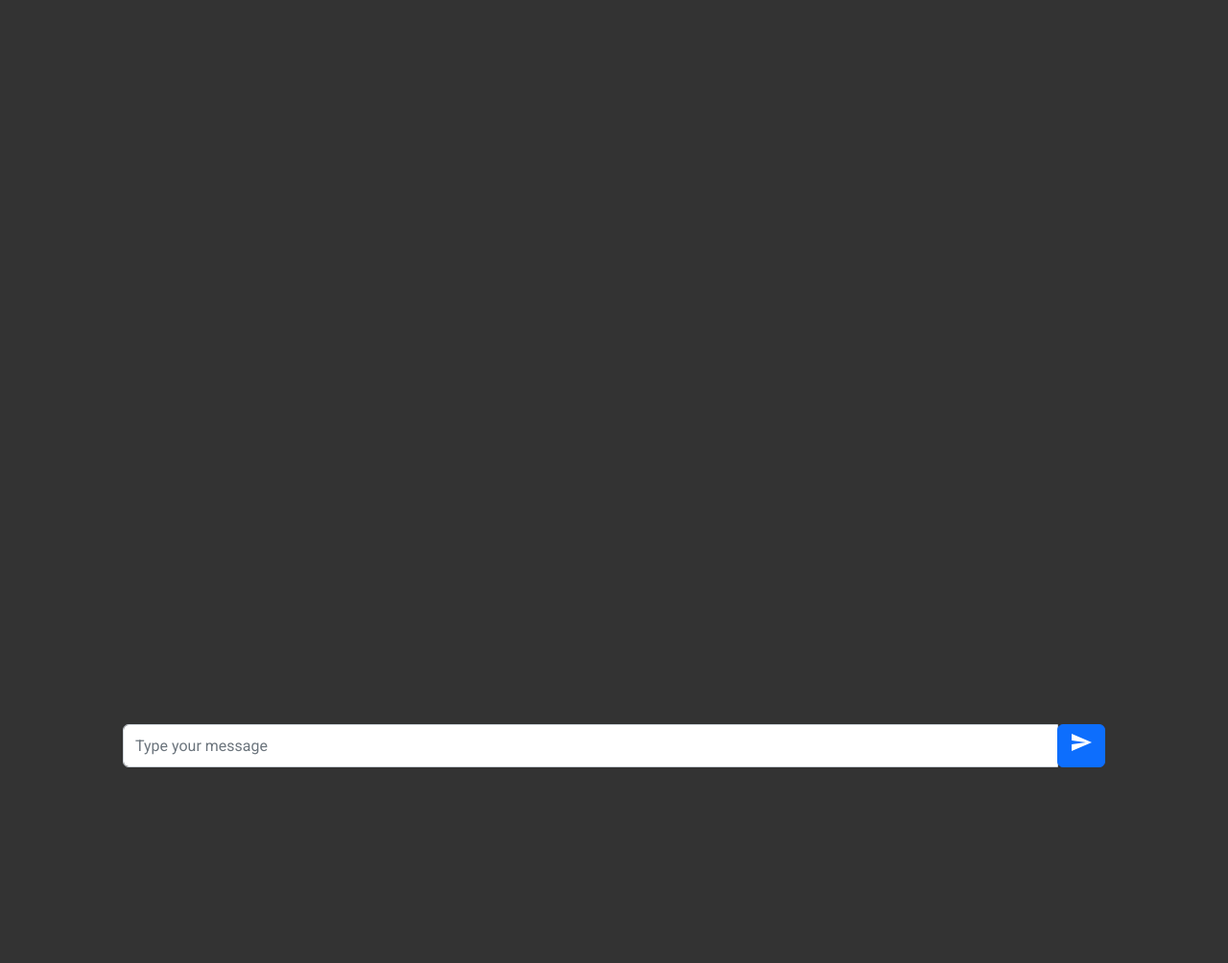
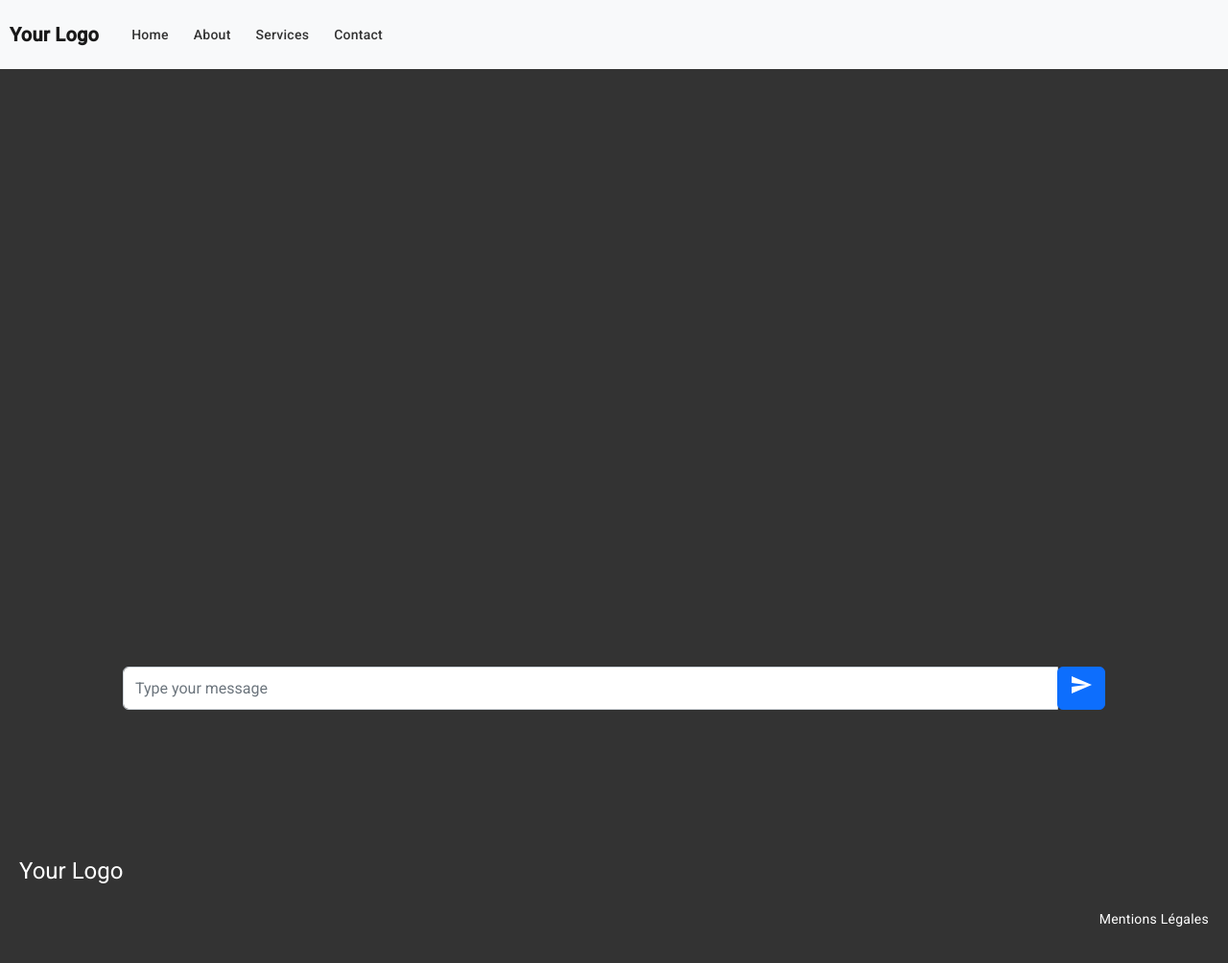
Before and after one commit to ProjetFinEtudes/PFE_CODE, an Angular app in the folder chatbot-frontend/: page / in a window 1280 px wide. Shown: the top 1004 px of the page at 96% size. Before the commit the page ends 800 px from the top, so only its background shows below. Built offline with nearby package versions, Linux system fonts and the light colour scheme.

Commit message:
premier jet, footer header

```diff
--- a/chatbot-frontend/src/app/app.component.css
+++ b/chatbot-frontend/src/app/app.component.css
@@ -0,0 +1,13 @@
+.app-container {
+  display: flex;
+  flex-direction: column;
+  min-height: 100vh;
+}
+
+.app-container > app-header {
+  flex-shrink: 0;
+}
+
+.app-container > app-footer {
+  margin-top: auto;
+}
--- a/chatbot-frontend/src/app/app.component.html
+++ b/chatbot-frontend/src/app/app.component.html
@@ -1 +1,5 @@
+<div class="app-container">
+<app-header></app-header>
 <app-chat></app-chat>
+<app-footer></app-footer>
+</div>
--- a/chatbot-frontend/src/app/app.module.ts
+++ b/chatbot-frontend/src/app/app.module.ts
@@ -10,10 +10,14 @@ import { BrowserAnimationsModule } from '@angular/platform-browser/animations';
 import { MatInputModule } from '@angular/material/input';
 import { MatAutocompleteModule } from '@angular/material/autocomplete';
 import { MatButtonModule } from '@angular/material/button';
+import { HeaderComponent } from './header/header.component';
+import { FooterComponent } from './footer/footer.component';
 @NgModule({
   declarations: [
     AppComponent,
-    ChatComponent
+    ChatComponent,
+    HeaderComponent,
+    FooterComponent
   ],
   imports: [
     BrowserModule,
--- /dev/null
+++ b/chatbot-frontend/src/app/footer/footer.component.css
@@ -0,0 +1,34 @@
+/* header.component.css */
+.header {
+  background-color: #333;
+  color: #fff;
+  padding: 20px;
+}
+
+.logo {
+  font-size: 24px;
+  font-weight: bold;
+}
+
+.navbar {
+  display: flex;
+  justify-content: flex-end;
+}
+
+.nav-links li {
+  display: inline-block;
+  margin-left: 20px;
+}
+
+.nav-links li:first-child {
+  margin-left: 0;
+}
+
+.nav-links a {
+  color: #fff;
+  text-decoration: none;
+}
+
+.nav-links a:hover {
+  text-decoration: underline;
+}
--- /dev/null
+++ b/chatbot-frontend/src/app/footer/footer.component.html
@@ -0,0 +1,11 @@
+<!-- header.component.html -->
+<header class="header">
+  <div class="logo">
+    <h1>Your Logo</h1>
+  </div>
+  <nav class="navbar">
+    <ul class="nav-links">
+      <li><a href="#">Mentions Légales</a></li>
+    </ul>
+  </nav>
+</header>
--- /dev/null
+++ b/chatbot-frontend/src/app/header/header.component.css
@@ -0,0 +1,26 @@
+/* header.component.css */
+.header {
+  background-color: #f8f9fa;
+  padding: 10px;
+}
+
+.navbar {
+  justify-content: space-between;
+}
+
+.navbar-brand {
+  font-weight: bold;
+}
+
+.navbar-nav .nav-item {
+  margin-left: 10px;
+}
+
+.nav-link {
+  color: #333;
+  font-weight: 500;
+}
+
+.nav-link:hover {
+  color: #007bff;
+}
--- /dev/null
+++ b/chatbot-frontend/src/app/header/header.component.html
@@ -0,0 +1,25 @@
+<!-- header.component.html -->
+<header class="header">
+  <nav class="navbar navbar-expand-lg navbar-light bg-light">
+    <a class="navbar-brand" href="#">Your Logo</a>
+    <button class="navbar-toggler" type="button" data-toggle="collapse" data-target="#navbarNav" aria-controls="navbarNav" aria-expanded="false" aria-label="Toggle navigation">
+      <span class="navbar-toggler-icon"></span>
+    </button>
+    <div class="collapse navbar-collapse" id="navbarNav">
+      <ul class="navbar-nav ml-auto">
+        <li class="nav-item">
+          <a class="nav-link" href="#">Home</a>
+        </li>
+        <li class="nav-item">
+          <a class="nav-link" href="#">About</a>
+        </li>
+        <li class="nav-item">
+          <a class="nav-link" href="#">Services</a>
+        </li>
+        <li class="nav-item">
+          <a class="nav-link" href="#">Contact</a>
+        </li>
+      </ul>
+    </div>
+  </nav>
+</header>
--- a/chatbot-frontend/src/app/pages/chat/chat.component.css
+++ b/chatbot-frontend/src/app/pages/chat/chat.component.css
@@ -25,42 +25,45 @@
   display: none;
 }
 
-
 .messages-container {
   flex-grow: 1;
   overflow-y: auto;
   display: flex;
   flex-direction: column;
   align-items: center;
-  min-width: 60%;
+  min-width: 80%;
   padding-bottom: 50px; /* Adjust the value based on the height of the input container */
 }
 
 .message {
-  border-radius: 30px;
-  padding: 8px 12px;
-  margin: 4px;
+  border-radius: 20px;
+  padding: 0.5rem;
   color: #fffdfd; /* Set the text color to a darker shade */
-  max-width: 80%;
+  justify-content: center;
 }
 
+
 .message-from-user {
+  border-radius: 20px;
   background-color: #007bff;
   align-self: flex-end;
   max-width: 50%;
-
+  white-space: pre-line;
+  margin-top: 40px;
 }
 
 .message-from-bot {
+  border-radius: 20px;
   background-color: #6c757d;
   align-self: flex-start;
   max-width: 50%;
   white-space: pre-line;
+  margin-top: 40px;
 }
 
 .message.dots {
   display: flex;
-  justify-content: center;
+  justify-content: none;
   align-items: center;
   color: #6c757d;
 }
@@ -69,5 +72,5 @@
   margin-top: auto;
   min-width: 80%;
   position: fixed;
-  bottom: 0;
+  bottom: 60px;
 }
--- a/chatbot-frontend/src/app/pages/chat/chat.component.html
+++ b/chatbot-frontend/src/app/pages/chat/chat.component.html
@@ -6,8 +6,6 @@
     <div *ngIf="waitingForBot" class="message dots">
       <span></span><span></span><span></span>
     </div>
-  </div>
-
     <div class="input-container">
       <div class="input-wrapper">
         <div class="input-group">
@@ -21,3 +19,6 @@
       </div>
     </div>
   </div>
+
+
+</div>
```
Also changed, not shown: chatbot-frontend/src/app/footer/footer.component.ts (added, +10 -0 lines), chatbot-frontend/src/app/header/header.component.ts (added, +10 -0 lines), 2 other files (tests, documents, lock files or other folders). Lines whose indentation alone changed are shown as unchanged.
